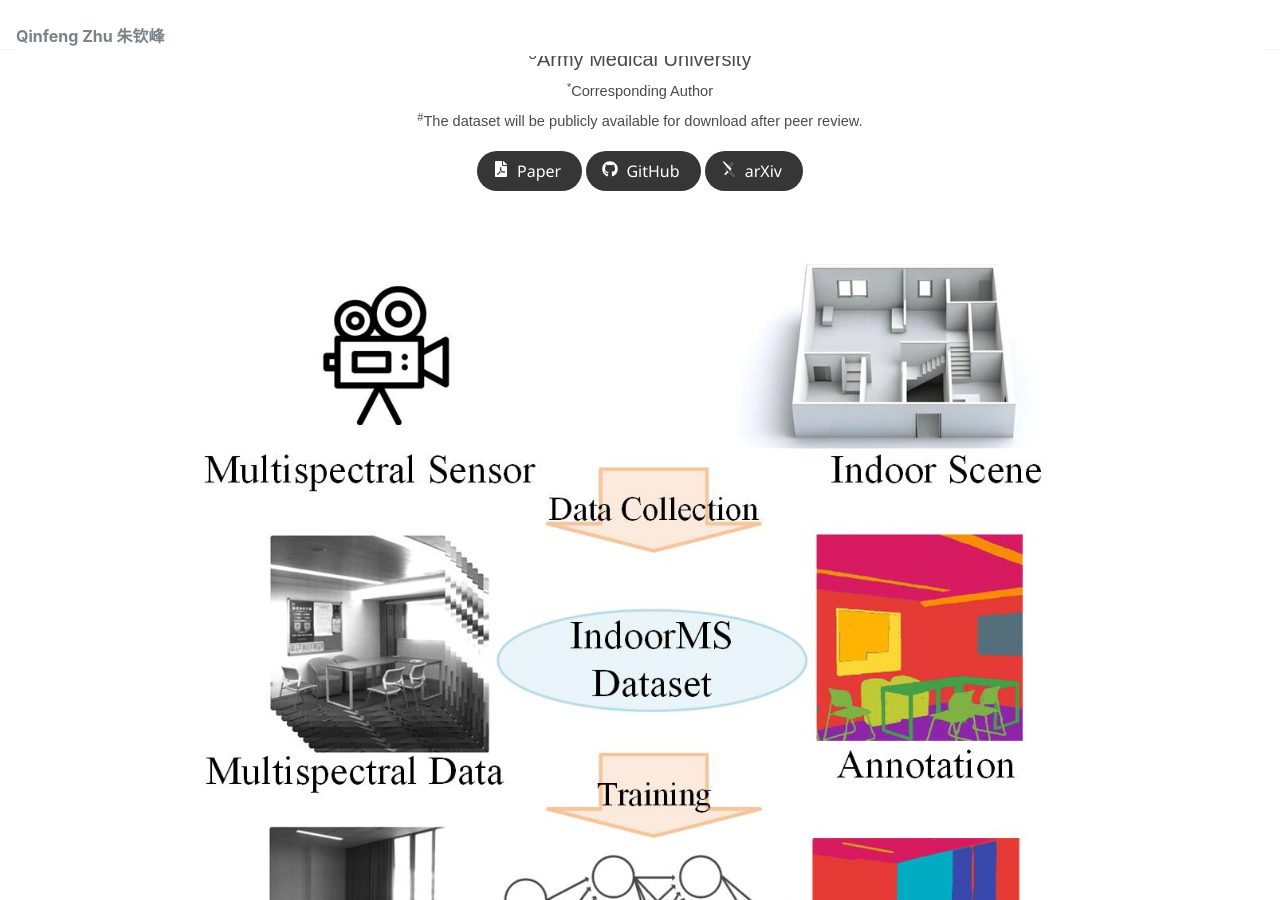
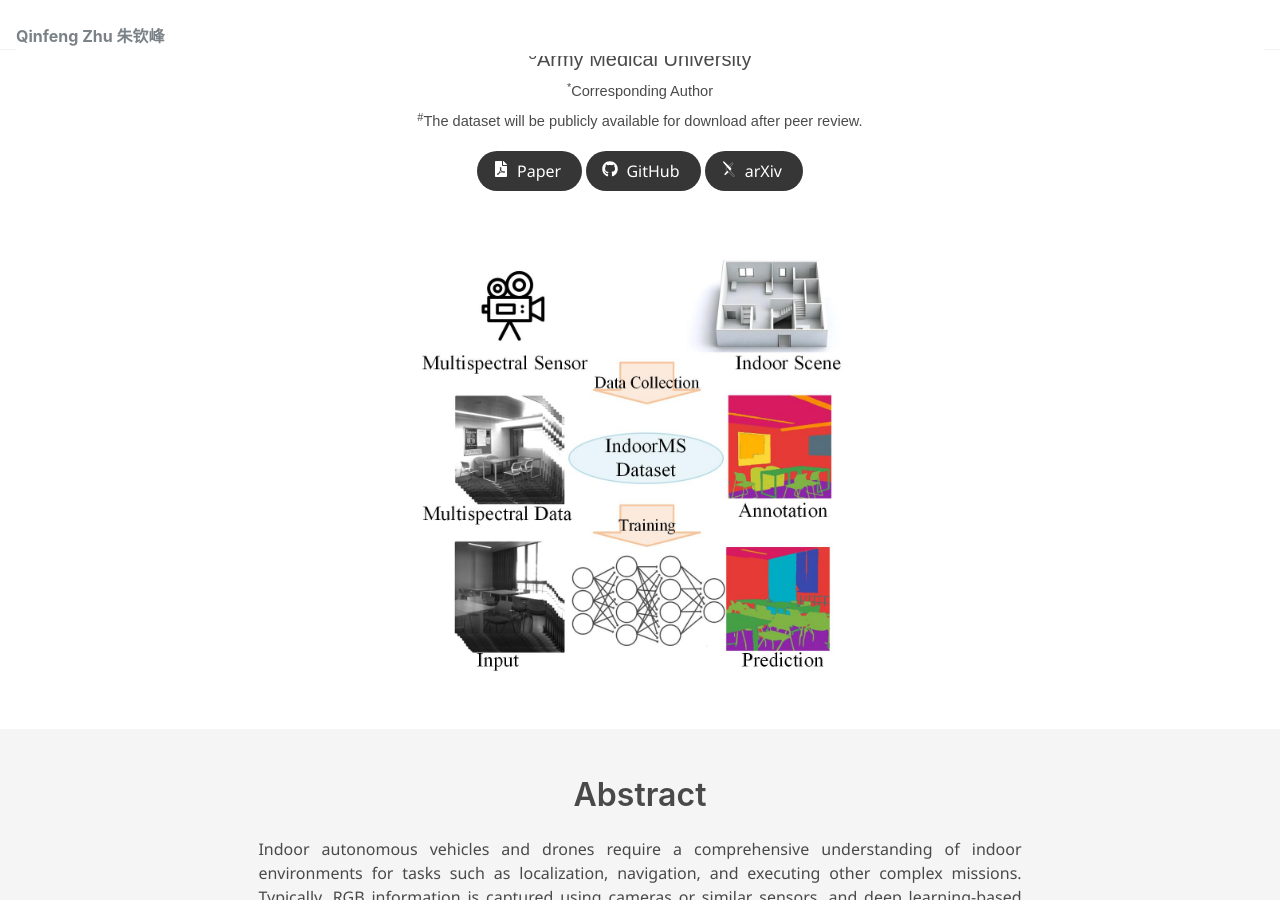
Before and after one commit to zhuqinfeng1999/zhuqinfeng1999.github.io, a Jekyll site: the page built from IndoorMS.html, in a window 1280 px wide and 900 px high, scrolled down 310 px. Built offline with Jekyll 4.4.1, drawn with Linux system fonts in a browser that asks for light colours; nearby versions of some CDN libraries; some web fonts are replaced; library files that are not in the unit come from our copies; a style sheet for code colours, icons or effects is not loaded.

Commit message:
Update IndoorMS.html

```diff
--- a/IndoorMS.html
+++ b/IndoorMS.html
@@ -120,12 +120,12 @@
 </section>
 
 
+<!-- 缩小IndoorMS1.jpg -->
 <!-- Teaser image -->
 <section class="hero teaser">
   <div class="container is-max-desktop">
     <div class="hero-body">
-      <img src="/static/images/IndoorMS1.jpg" alt="Teaser Image" style="width:100%; height:auto;">
-
+      <img src="/static/images/IndoorMS1.jpg" alt="Teaser Image" style="width:50%; height:auto; display:block; margin:0 auto;">
     </div>
   </div>
 </section>
@@ -149,59 +149,54 @@
 </section>
 <!-- End paper abstract -->
 
+<!-- 缩小IndoorMS2.jpg -->
 <!-- Simplified Image Carousel -->
 <section class="hero is-small">
   <div class="hero-body">
     <div class="container">
-
       <div class="item">
         <!-- Single image displayed -->
-          <img src="/static/images/IndoorMS2.jpg" alt="IndoorMS Dataset Annotations"/>
+        <img src="/static/images/IndoorMS2.jpg" alt="IndoorMS Dataset Annotations" style="width:50%; height:auto; display:block; margin:0 auto;"/>
         <h2 class="subtitle has-text-centered">
           Examples of the IndoorMS dataset. The first line is the lounge scene, the second line is the corridor scene, and the third line is the classroom scene.
         </h2>
       </div>
-
     </div>
   </div>
 </section>
 <!-- End Simplified Image Carousel -->
 
 
+<!-- 将IndoorMS4.jpg到IndoorMS9.jpg居中 -->
 <!-- Image carousel -->
 <section class="hero is-small is-light">
   <div class="hero-body">
     <div class="container">
-      <h2 class="title">Annotation Examples</h2> <!-- Added title -->
+      <h2 class="title">Annotation Examples</h2>
       <div id="results-carousel" class="carousel results-carousel">
         <div class="item">
-        <!-- Your image here -->
-        <img src="/static/images/IndoorMS4.jpg" alt="MY ALT TEXT"/>
+          <img src="/static/images/IndoorMS4.jpg" alt="MY ALT TEXT" style="display:block; margin:0 auto;"/>
         </div>
         <div class="item">
-        <!-- Your image here -->
-        <img src="/static/images/IndoorMS5.jpg" alt="MY ALT TEXT"/>
+          <img src="/static/images/IndoorMS5.jpg" alt="MY ALT TEXT" style="display:block; margin:0 auto;"/>
         </div>
         <div class="item">
-        <!-- Your image here -->
-        <img src="/static/images/IndoorMS6.jpg" alt="MY ALT TEXT"/>
+          <img src="/static/images/IndoorMS6.jpg" alt="MY ALT TEXT" style="display:block; margin:0 auto;"/>
         </div>
         <div class="item">
-      <!-- Your image here -->
-      <img src="/static/images/IndoorMS7.jpg" alt="MY ALT TEXT"/>
+          <img src="/static/images/IndoorMS7.jpg" alt="MY ALT TEXT" style="display:block; margin:0 auto;"/>
         </div>
         <div class="item">
-      <!-- Your image here -->
-      <img src="/static/images/IndoorMS8.jpg" alt="MY ALT TEXT"/>
+          <img src="/static/images/IndoorMS8.jpg" alt="MY ALT TEXT" style="display:block; margin:0 auto;"/>
         </div>
         <div class="item">
-      <!-- Your image here -->
-      <img src="/static/images/IndoorMS9.jpg" alt="MY ALT TEXT"/>
+          <img src="/static/images/IndoorMS9.jpg" alt="MY ALT TEXT" style="display:block; margin:0 auto;"/>
         </div>
       </div>
     </div>
   </div>
 </section>
+<!-- End Image carousel -->
 
 
 <!-- Paper poster -->
```
Lines whose indentation alone changed are shown as unchanged.
